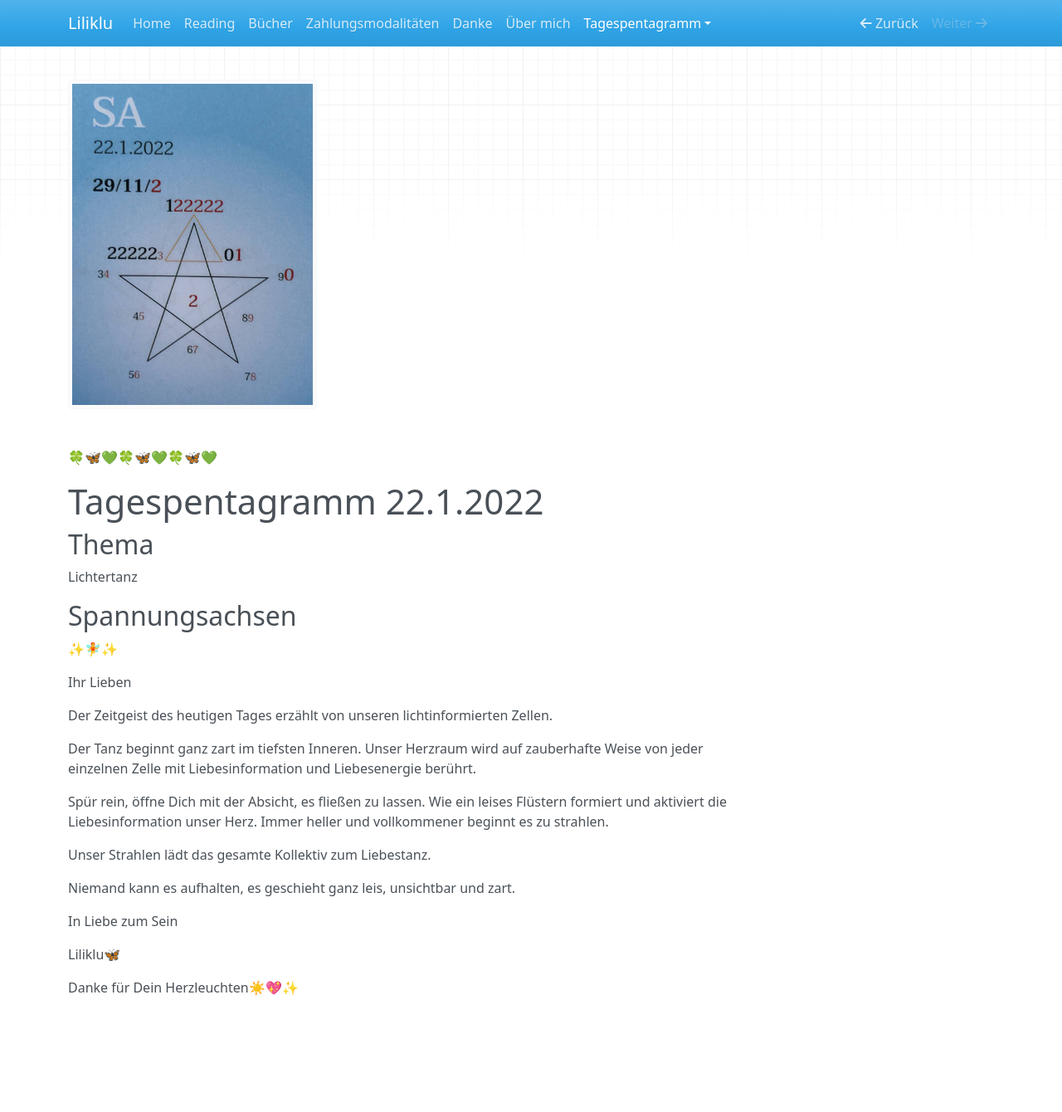
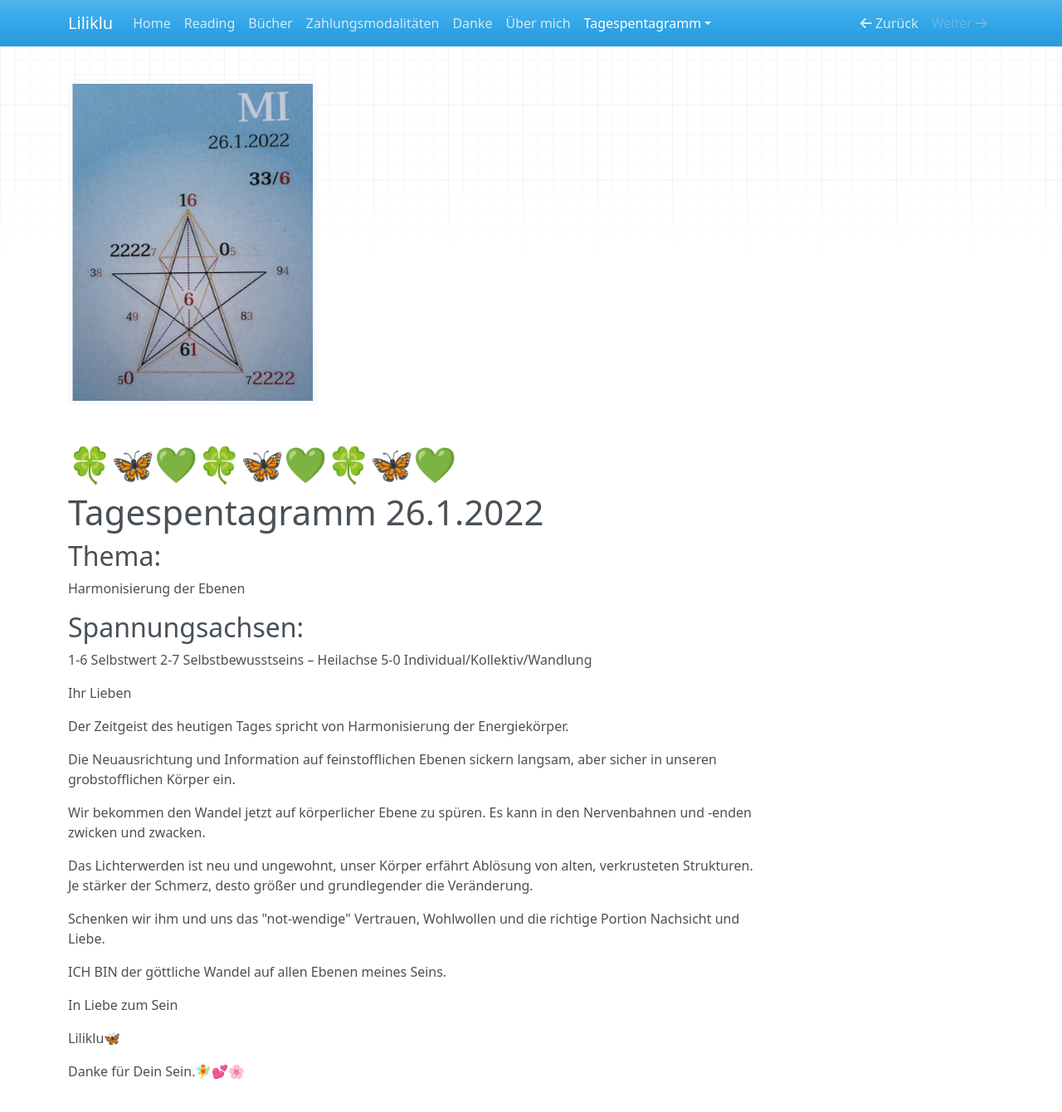
Before and after one commit to liliklu/liliklu.de, an MkDocs documentation site: the page built from docs/tagespentagramm/januar/2022-01-26.md, in a window 1280 px wide and 1349 px high. Shown: the top 1340 px of the window at 83% size. Built offline with MkDocs 1.6.1, drawn with Linux system fonts in a browser that asks for light colours; nearby versions of some CDN libraries.

Commit message:
Tagespentagramm 26.1.2022

```diff
--- a/docs/tagespentagramm/januar/2022-01-26.md
+++ b/docs/tagespentagramm/januar/2022-01-26.md
@@ -1,5 +1,5 @@
 ---
-title: Tagespentagramm 22.1.2022
+title: Tagespentagramm 26.1.2022
 
 hide:
 - toc
@@ -12,37 +12,41 @@ img {
 }
 </style>
 
-![](../../img/2022-01-22.jpg)
-
-🍀🦋💚🍀🦋💚🍀🦋💚
-
-# Tagespentagramm 22.1.2022
+![](../../img/2022-01.26.png)
 
 
-## Thema
-Lichtertanz
+# 🍀🦋💚🍀🦋💚🍀🦋💚
+
+# Tagespentagramm 26.1.2022
+
+## Thema:
+Harmonisierung der Ebenen
 
 
-## Spannungsachsen
+## Spannungsachsen:
+1-6 Selbstwert
+2-7 Selbstbewusstseins –
+       Heilachse
+5-0 Individual/Kollektiv/Wandlung
 
-✨🧚✨
 
 
 Ihr Lieben
 
-Der Zeitgeist des heutigen Tages
-erzählt von unseren lichtinformierten Zellen.
+Der Zeitgeist des heutigen Tages spricht von Harmonisierung der Energiekörper.
 
-Der Tanz beginnt ganz zart im tiefsten Inneren. Unser Herzraum wird auf zauberhafte Weise von jeder einzelnen Zelle mit Liebesinformation und Liebesenergie berührt.
+Die Neuausrichtung und Information auf feinstofflichen Ebenen sickern langsam, aber sicher in unseren grobstofflichen Körper ein.
 
-Spür rein, öffne Dich mit der Absicht, es fließen zu lassen. Wie ein leises Flüstern formiert und aktiviert die Liebesinformation unser Herz. Immer heller und vollkommener beginnt es zu strahlen.
+Wir bekommen den Wandel jetzt auf körperlicher Ebene zu spüren. Es kann in den Nervenbahnen und -enden zwicken und zwacken.
 
-Unser Strahlen lädt das gesamte Kollektiv zum Liebestanz.
+Das Lichterwerden ist neu und ungewohnt, unser Körper erfährt Ablösung von alten, verkrusteten Strukturen. Je stärker der Schmerz, desto größer und grundlegender die Veränderung.
 
-Niemand kann es aufhalten, es geschieht ganz leis, unsichtbar und zart.
+Schenken wir ihm und uns das "not-wendige" Vertrauen, Wohlwollen und die richtige Portion Nachsicht und Liebe.
+
+ICH BIN der göttliche Wandel auf allen Ebenen meines Seins.
 
 In Liebe zum Sein
 
 Liliklu🦋
 
-Danke für Dein Herzleuchten☀️💖✨
+Danke für Dein Sein.🧚💕🌸
```
